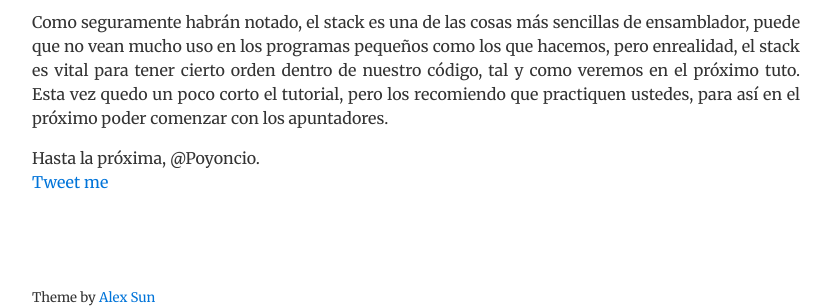
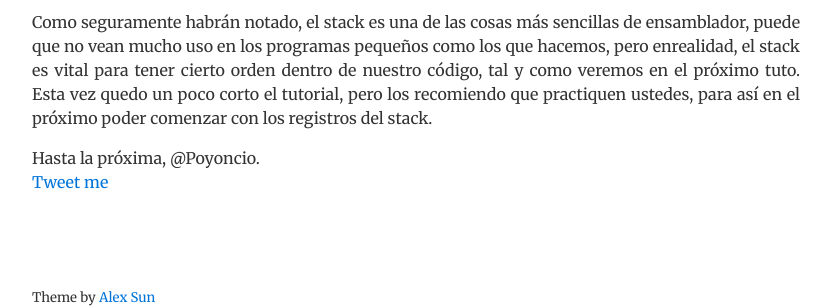
Before and after one commit to Poyoncio/poyoweb, a Jekyll site: the page built from _posts/2017-02-03-Curso-ensamblador-10-Stack.md, in a window 1280 px wide and 900 px high, scrolled down 2410 px. Shown: the part 544-852 px from the top of the window, without its empty margins (224-1055 px from the left). Built offline with Jekyll 4.4.1, drawn with Linux system fonts in a browser that asks for light colours; nearby versions of some CDN libraries; comment, search, counter and statistics services are not loaded.

Commit message:
Update 2017-02-03-Curso-ensamblador-10-Stack.md

````diff
--- a/_posts/2017-02-03-Curso-ensamblador-10-Stack.md
+++ b/_posts/2017-02-03-Curso-ensamblador-10-Stack.md
@@ -92,4 +92,4 @@ El siguiente pedazo de código es el mismo, una impresion por pantalla llamando
     int 0x80
 ```
 
-Como seguramente habrán notado, el stack es una de las cosas más sencillas de ensamblador, puede que no vean mucho uso en los programas pequeños como los que hacemos, pero enrealidad, el stack es vital para tener cierto orden dentro de nuestro código, tal y como veremos en el próximo tuto. Esta vez quedo un poco corto el tutorial, pero los recomiendo que practiquen ustedes, para así en el próximo poder comenzar con los apuntadores.
+Como seguramente habrán notado, el stack es una de las cosas más sencillas de ensamblador, puede que no vean mucho uso en los programas pequeños como los que hacemos, pero enrealidad, el stack es vital para tener cierto orden dentro de nuestro código, tal y como veremos en el próximo tuto. Esta vez quedo un poco corto el tutorial, pero los recomiendo que practiquen ustedes, para así en el próximo poder comenzar con los registros del stack.
````
